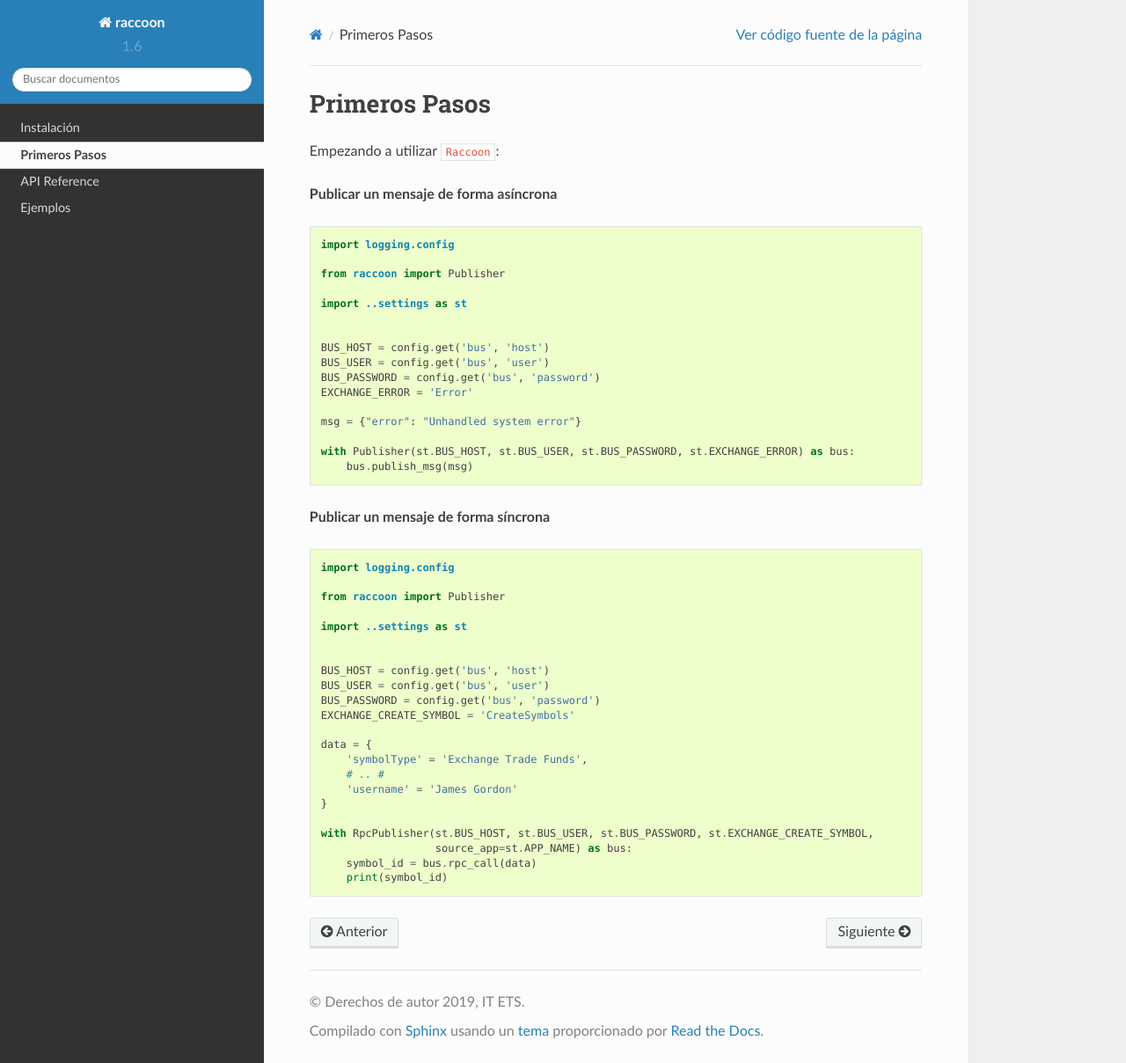
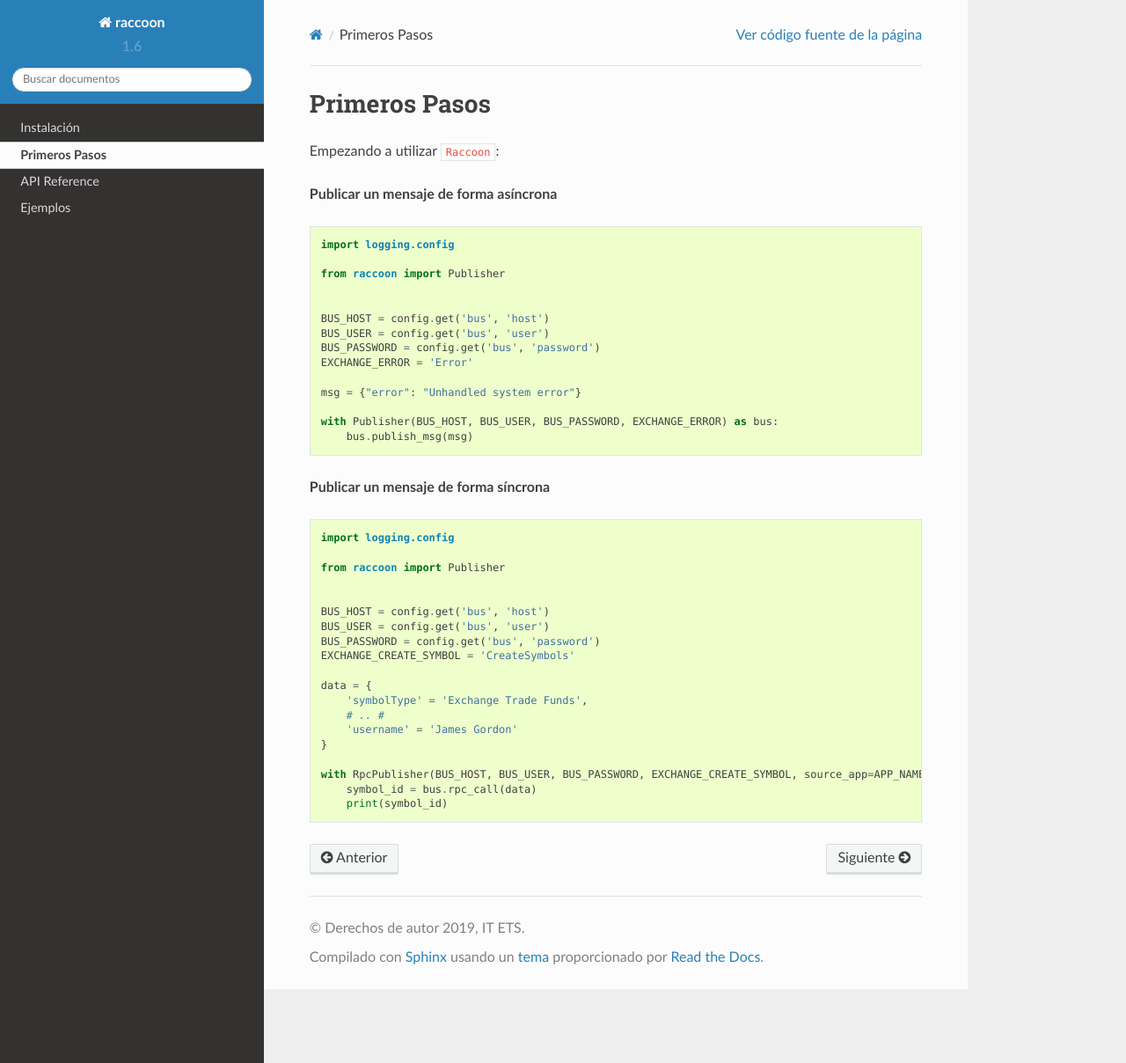
Before and after one commit to etsfactory/raccoon, a Sphinx documentation site: the page built from docs/source/first_steps.rst, in a window 1280 px wide and 1208 px high. Shown: the whole window at 88% size. Built offline with Sphinx 7.4.7 and the Read the Docs theme 2.0.0, drawn with Linux system fonts in a browser that asks for light colours.

Commit message:
[ADD] Doc updated

```diff
--- a/docs/source/first_steps.rst
+++ b/docs/source/first_steps.rst
@@ -11,8 +11,6 @@ Empezando a utilizar ``Raccoon``:
 
     from raccoon import Publisher
 
-    import ..settings as st
-
 
     BUS_HOST = config.get('bus', 'host')
     BUS_USER = config.get('bus', 'user')
@@ -21,7 +19,7 @@ Empezando a utilizar ``Raccoon``:
 
     msg = {"error": "Unhandled system error"}
 
-    with Publisher(st.BUS_HOST, st.BUS_USER, st.BUS_PASSWORD, st.EXCHANGE_ERROR) as bus:
+    with Publisher(BUS_HOST, BUS_USER, BUS_PASSWORD, EXCHANGE_ERROR) as bus:
         bus.publish_msg(msg)
 
 
@@ -32,8 +30,6 @@ Empezando a utilizar ``Raccoon``:
     import logging.config
 
     from raccoon import Publisher
-
-    import ..settings as st
 
 
     BUS_HOST = config.get('bus', 'host')
@@ -47,7 +43,6 @@ Empezando a utilizar ``Raccoon``:
         'username' = 'James Gordon'
     }
 
-    with RpcPublisher(st.BUS_HOST, st.BUS_USER, st.BUS_PASSWORD, st.EXCHANGE_CREATE_SYMBOL,
-                      source_app=st.APP_NAME) as bus:
+    with RpcPublisher(BUS_HOST, BUS_USER, BUS_PASSWORD, EXCHANGE_CREATE_SYMBOL, source_app=APP_NAME) as bus:
         symbol_id = bus.rpc_call(data)
         print(symbol_id)
```
